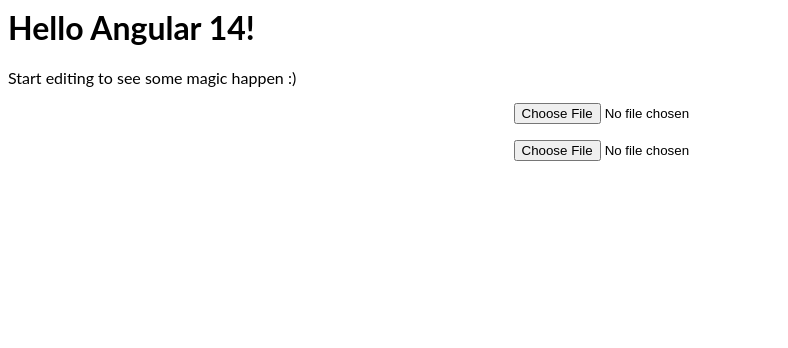
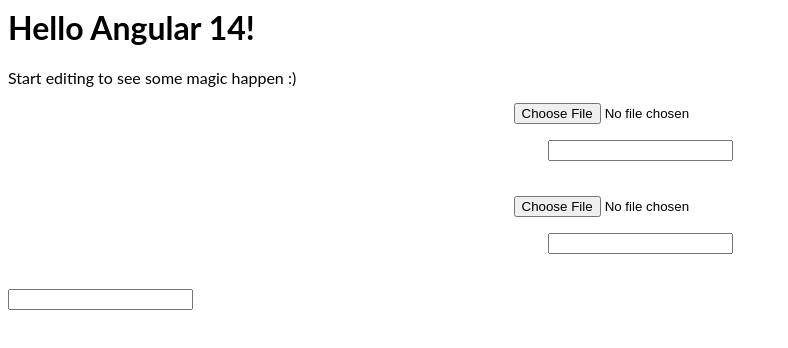
Before and after one commit to nutv99/angular-uploadImage-component, an Angular app: page / in a window 1280 px wide. Shown: the top 348 px of the page, without its empty margins (0-788 px from the left). Built offline with nearby package versions, Linux system fonts and the light colour scheme.

Commit message:
4 files modified

```diff
--- a/src/app/app.component.html
+++ b/src/app/app.component.html
@@ -2,6 +2,8 @@
 <p>
   Start editing to see some magic happen :)
 </p>
-<app-imgupload (valueChange)='displayCounter($event)'></app-imgupload>
+<app-imgupload (IAmselectFile)='displayCounter($event)'></app-imgupload>
 
-<app-imgupload (valueChange)='displayCounter22($event)'></app-imgupload>
+<app-imgupload (IAmselectFile)='displayCounter($event)'></app-imgupload>
+
+<input type="text" [(ngModel)]="valueC">
--- a/src/app/app.component.ts
+++ b/src/app/app.component.ts
@@ -1,20 +1,22 @@
 import { Component, VERSION } from '@angular/core';
-import { ImguploadComponent} from './imgupload/imgupload.component' ;
+import { ImguploadComponent } from './imgupload/imgupload.component';
 
 @Component({
   selector: 'my-app',
   templateUrl: './app.component.html',
-  styleUrls: [ './app.component.css' ]
+  styleUrls: ['./app.component.css'],
 })
-export class AppComponent  {
+export class AppComponent {
   name = 'Angular ' + VERSION.major;
+  valueC! : any ;
 
   //url; //Angular 8
-  displayCounter(count) {
-    console.log(count);
+  displayCounter(count:any) {
+    this.valueC = count ;
+    alert(count);
+  }
+
+  displayCounter22(count:any) {
+    alert( count);
+  }
 }
-
-displayCounter22(count) {
-  console.log('Data22',count);
-}
-}
--- a/src/app/imgupload/imgupload.component.html
+++ b/src/app/imgupload/imgupload.component.html
@@ -1,8 +1,11 @@
 <div style="text-align:center">
-	<div [innerHtml]='msg' *ngIf="msg" style="color: red;"></div>
-	<div><img [src]="url" *ngIf="url" style='width:50px' ></div>
-	<p>
-		<input type="file" (change)="selectFile($event)" accept="image/*">
-	</p>
+  <div [innerHtml]="msg" *ngIf="msg" style="color: red;"></div>
+  <div><img [src]="url" *ngIf="url" style="width:50px" /></div>
+  <p>
+    <input type="file" (change)="selectFile($event)" accept="image/*" />
+  </p>
+  <div style="margin-bottom:35px">
+    <input type="text" [value]="dataBase64" />
+  </div>
 </div>
 <!-- accept="application/pdf" -->
--- a/src/app/imgupload/imgupload.component.ts
+++ b/src/app/imgupload/imgupload.component.ts
@@ -1,29 +1,26 @@
-import { Component, OnInit,Input,Output,EventEmitter } from '@angular/core';
+import { Component, OnInit, Input, Output, EventEmitter } from '@angular/core';
 
 @Component({
   selector: 'app-imgupload',
   templateUrl: './imgupload.component.html',
-  styleUrls: ['./imgupload.component.css']
+  styleUrls: ['./imgupload.component.css'],
 })
 export class ImguploadComponent implements OnInit {
   @Input() myurlcode = '';
   @Output() IAmselectFile = new EventEmitter();
   // @Output() valueChange = new EventEmitter();
+  dataBase64: any = '';
+  url: any;
+  msg = '';
 
-  url: any;
-	msg = "";
+  constructor() {}
 
-  constructor() { }
-
-  ngOnInit() {
-  }
-
-
-
+  ngOnInit() {}
 
   //selectFile(event) { //Angular 8
-	selectFile(event: any) { //Angular 11, for stricter type
-		if(!event.target.files[0] || event.target.files[0].length == 0) {
+  selectFile(event: any) {
+    //Angular 11, for stricter type
+    if (!event.target.files[0] || event.target.files[0].length == 0) {
       this.msg = 'You must select an image';
       return;
     }
@@ -31,7 +28,7 @@
     var mimeType = event.target.files[0].type;
 
     if (mimeType.match(/image\/*/) == null) {
-			this.msg = "Only images are supported";
+      this.msg = 'Only images are supported';
       return;
     }
 
@@ -39,11 +36,11 @@
     reader.readAsDataURL(event.target.files[0]);
 
     reader.onload = (_event) => {
-			this.msg = "";
+      this.msg = '';
       this.url = reader.result;
-			this.IAmselectFile.emit(reader.result) ;
-			console.log(reader.result)
+      this.IAmselectFile.emit(reader.result);
+      this.dataBase64 = reader.result;
+      // console.log(reader.result)
+    };
   }
 }
-
-}
```
Lines whose indentation alone changed are shown as unchanged.
